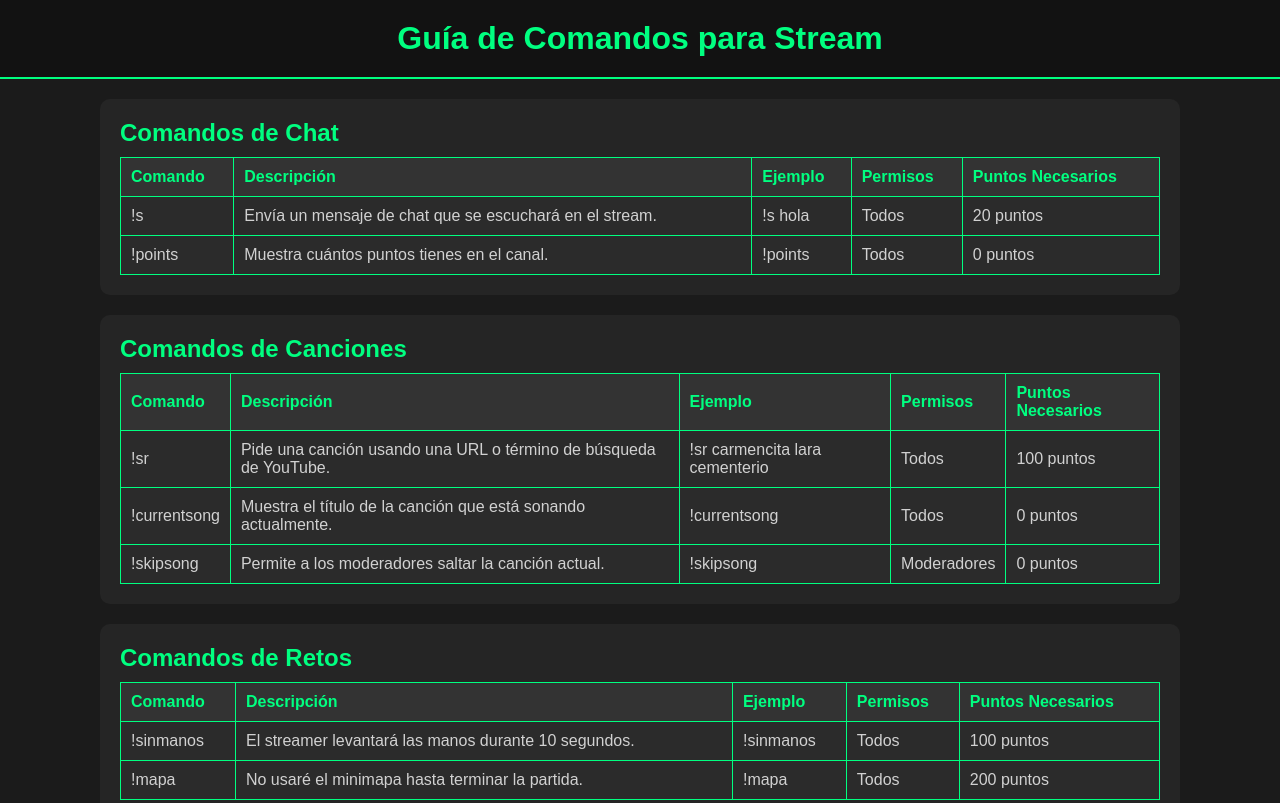
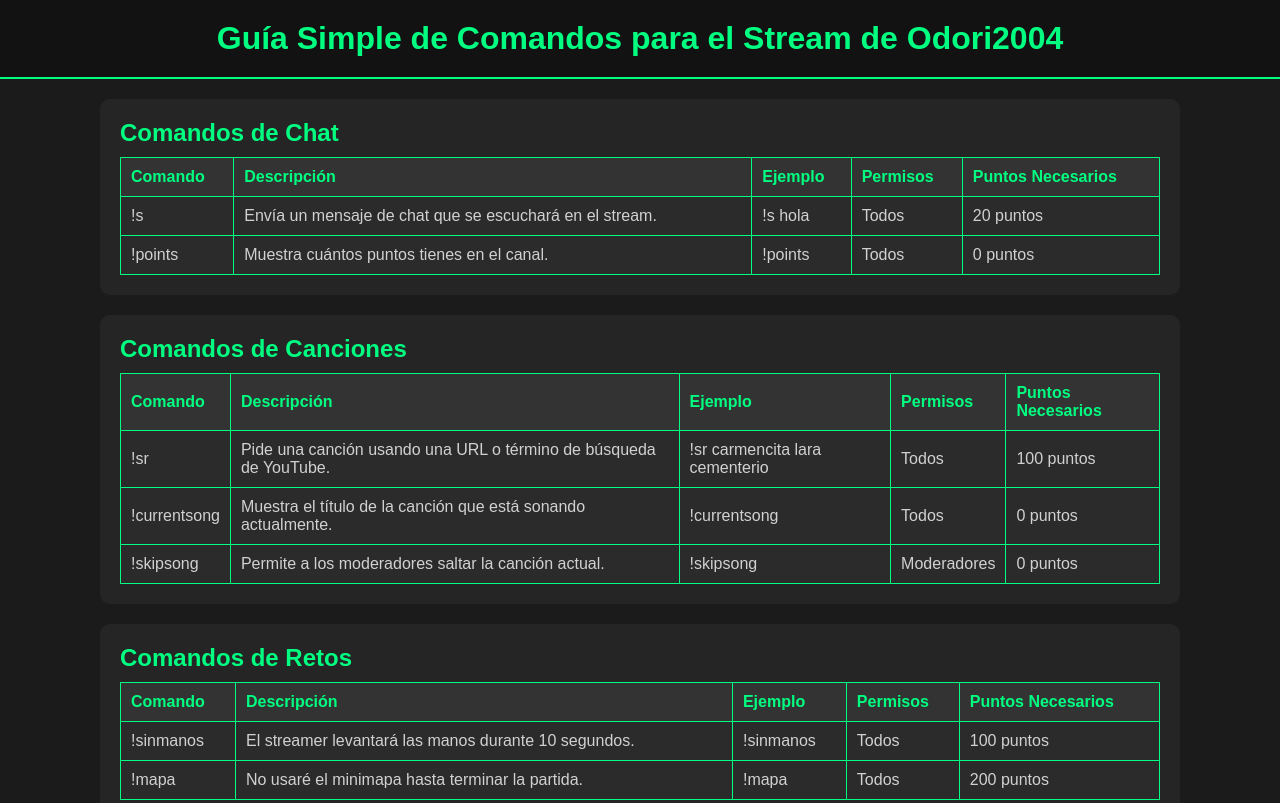
Before and after one commit to gustavo2321719/guia-de-comandos, a plain HTML site: page index.html in a window 1280 px wide. Shown: the top 803 px of the page. Drawn offline with Linux system fonts and the light colour scheme.

Commit message:
Update index.html
rdrtuhtrfjnmhgk

```diff
--- a/index.html
+++ b/index.html
@@ -76,7 +76,7 @@
 </head>
 <body>
     <header>
-        <h1>Guía de Comandos para Stream</h1>
+        <h1>Guía Simple de Comandos para el Stream de Odori2004</h1>
     </header>
 
     <section><!-- chat -->
```
